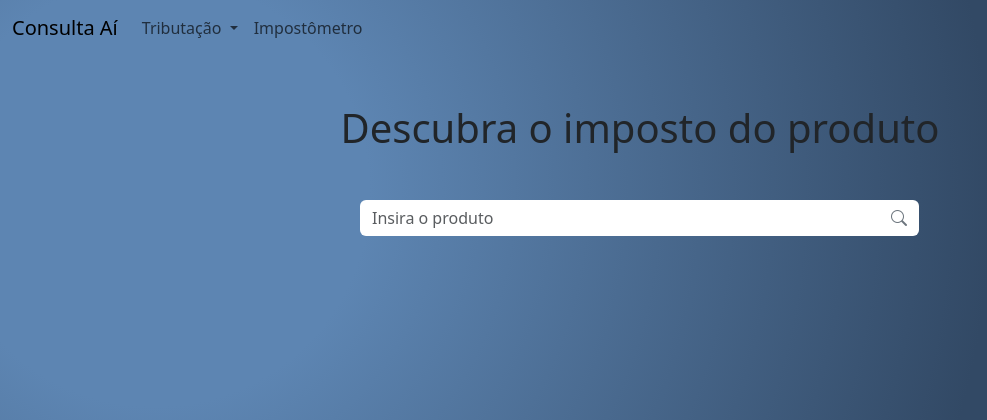
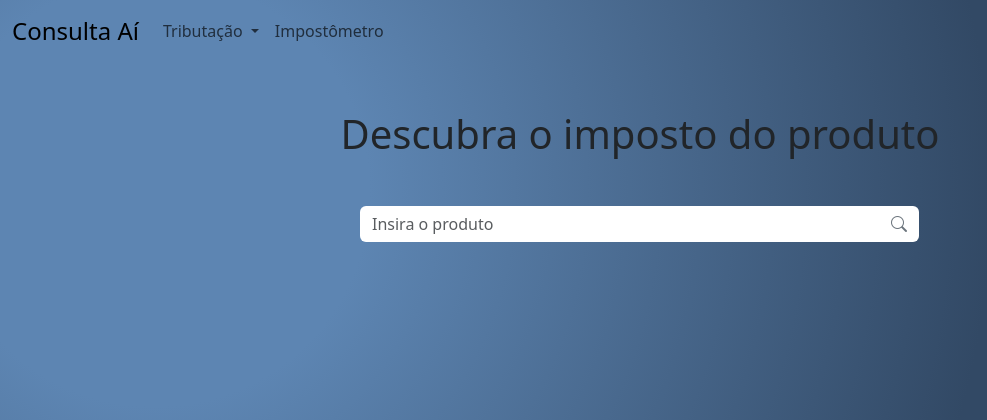
Before and after one commit to Tiago-Barboza/App_Imposto, a Django app: page / in a window 1280 px wide. Shown: the top 420 px of the page, without its empty margins (0-987 px from the left). Run offline with Django 4.2, Linux system fonts and the light colour scheme; parts of the project's set-up code (start-up, migrations or seed data) failed here and were passed over; some libraries are stand-ins or nearby versions.

Commit message:
Update header.html

```diff
--- a/app_imposto/templates/shared/header.html
+++ b/app_imposto/templates/shared/header.html
@@ -1,16 +1,16 @@
 <nav class="navbar navbar-expand-lg ">
     <div class="container-fluid">
-        <a class="navbar-brand" href="#">Consulta Aí</a>
+        <a class="navbar-brand" style="font-size: 1.5em" href="{% url 'tributacao' %}"">Consulta Aí</a>
         <button class="navbar-toggler" type="button" data-bs-toggle="collapse" data-bs-target="#navbarText" aria-controls="navbarText" aria-expanded="false" aria-label="Toggle navigation">
             <span class="navbar-toggler-icon"></span>
         </button>
         <div class="collapse navbar-collapse" id="navbarText">
-            <ul class="navbar-nav text-center">
+            <ul class="navbar-nav">
                 <li class="nav-item dropdown">
                   <a class="nav-link dropdown-toggle" href="#" role="button" data-bs-toggle="dropdown" aria-expanded="false">
                     Tributação
                   </a>
-                  <ul class="dropdown-menu text-center" style="background-color: transparent; border: none; font-size: 0.8em">
+                  <ul class="dropdown-menu mt-2" style="background-color: transparent; border: none; font-size: 0.8em">
                     <li><a class="dropdown-item" aria-current="page" href="{% url 'tributacao' %}">Descobrir imposto</a></li>
                     <li><a class="dropdown-item" aria-current="page" href="{% url 'maioresImpostos' %}">15 maiores impostos</a></li>
                   </ul>
```
